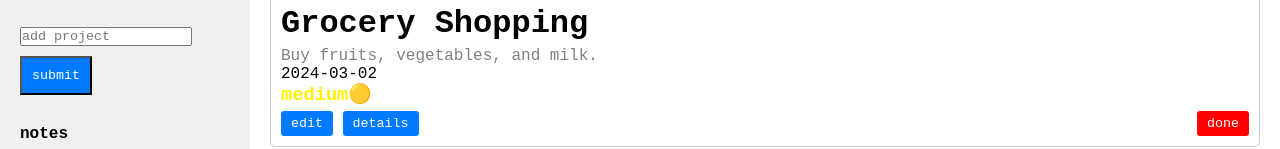
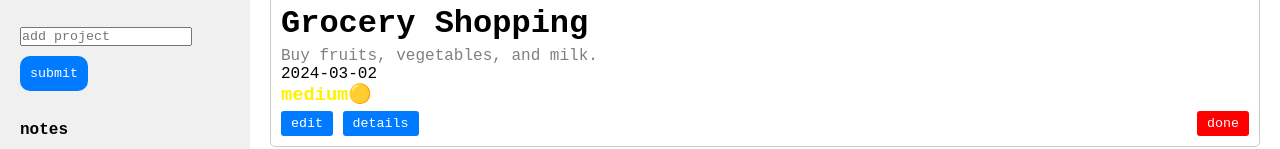
Before and after one commit to 0pama/todo-list, a website built with webpack: page dist/index.html in a window 1280 px wide. Shown: the part 266-415 px from the top of the page. Built offline with nearby package versions, Linux system fonts and the light colour scheme.

Commit message:
submit btn inline styles

```diff
--- a/dist/index.html
+++ b/dist/index.html
@@ -74,7 +74,7 @@
             </ul>
             <form>
               <input type="addproj" placeholder="add project" id="">
-              <button onclick="handleButtonClick(event)" style="background-color: #007BFF;color: white;margin-top: 10px; padding: 10px;">submit</button>
+              <button onclick="handleButtonClick(event)" style="background-color: #007BFF;color: white;margin-top: 10px; padding: 10px; border-radius: 10px;border: none;">submit</button>
             </form>
           </ul>
           <li id="notes">
```
